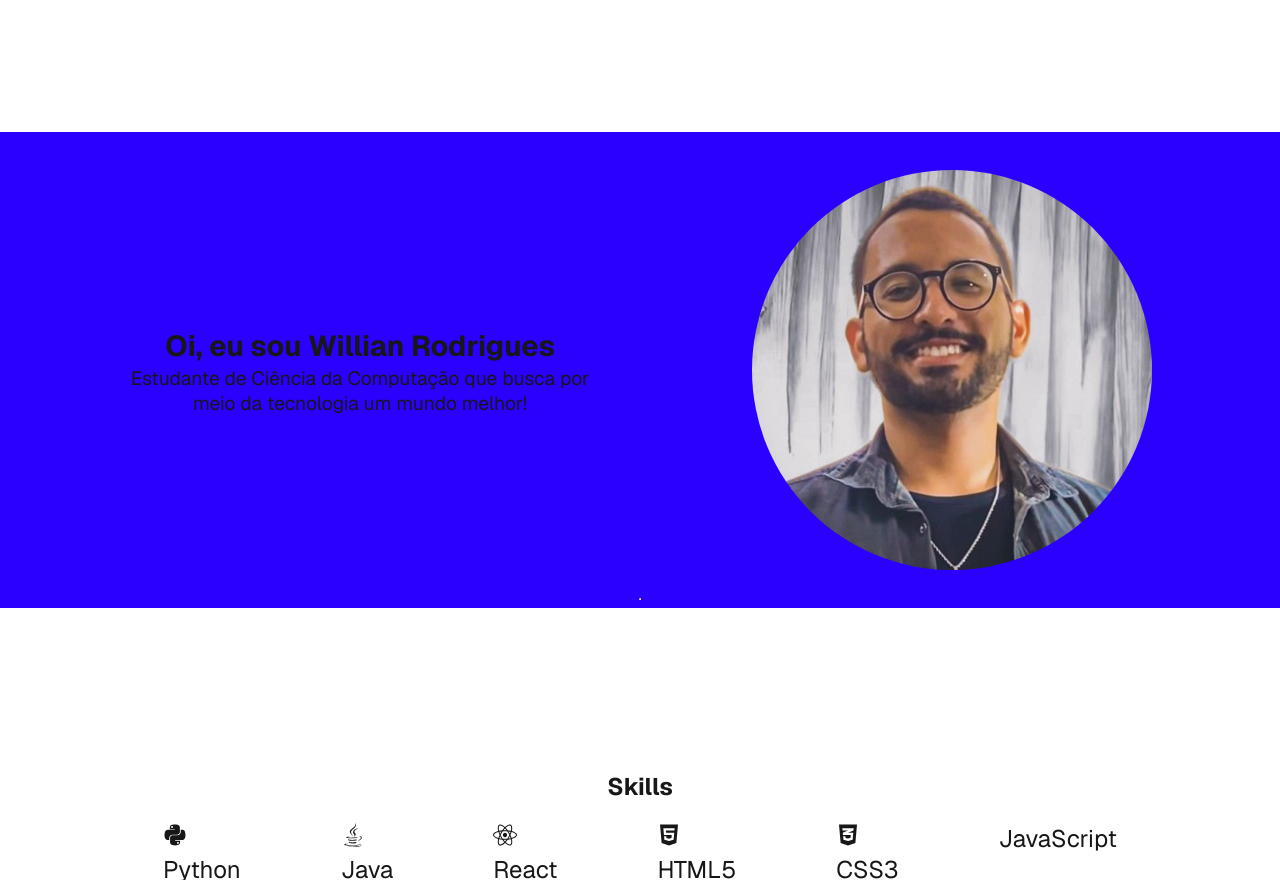
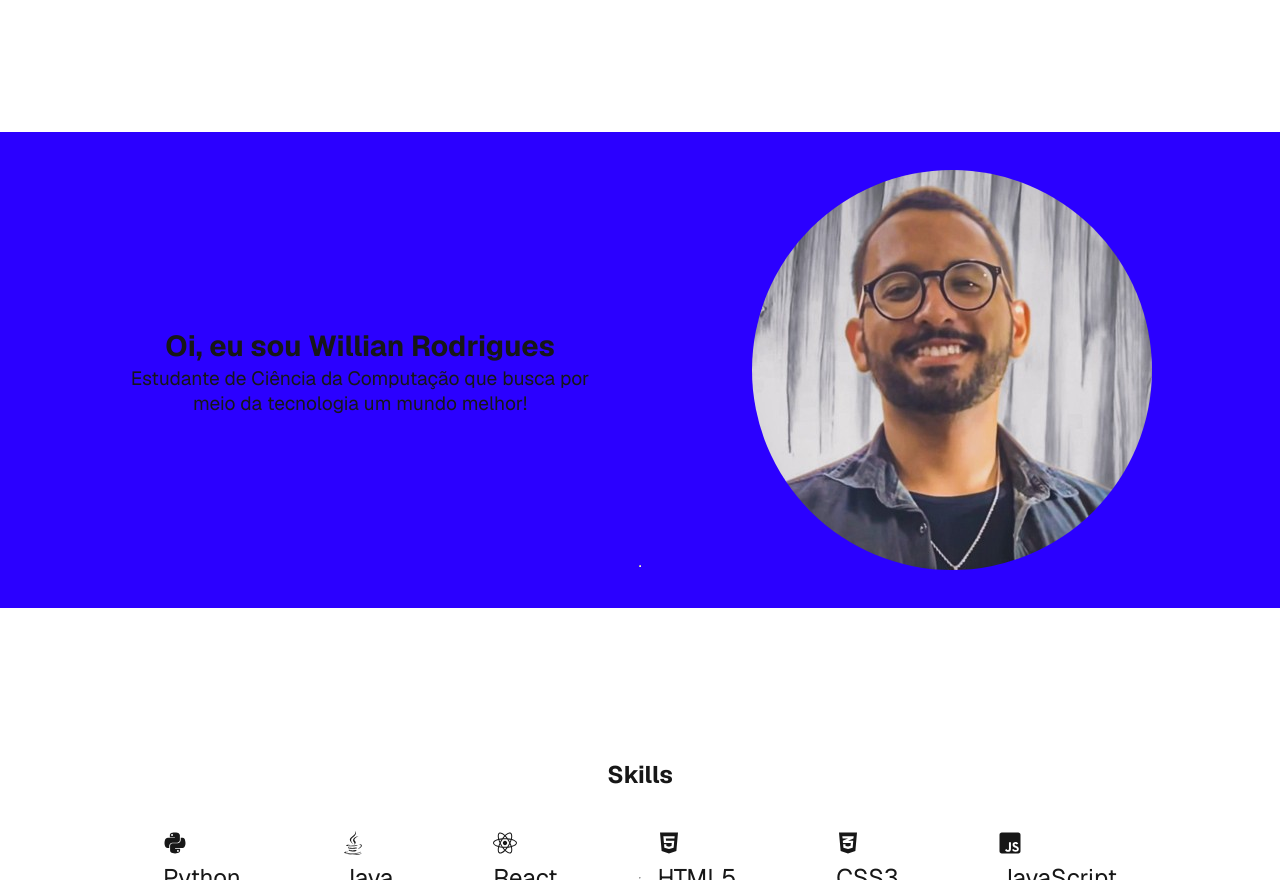
Before and after one commit to Williansilva2207/Portifolio, a Next.js app in the folder portifolio/: page / in a window 1280 px wide. Built offline with nearby package versions, Linux system fonts and the light colour scheme.

Commit message:
Icons att

```diff
--- a/portifolio/app/page.js
+++ b/portifolio/app/page.js
@@ -7,6 +7,8 @@ export default function Home() {
       <Apresentation />
       <hr></hr>
       <AboutMe />
+      <hr></hr>
+
     </main>
 
   );
--- a/portifolio/components/AboutMe.js
+++ b/portifolio/components/AboutMe.js
@@ -1,5 +1,5 @@
 import style from "./aboutme.module.css"
-import { FaPython, FaJava,  FaReact, FaHtml5, FaCss3Alt,  } from "react-icons/fa";
+import { FaPython, FaJava,  FaReact, FaHtml5, FaCss3Alt, FaJsSquare } from "react-icons/fa";
 export function AboutMe(){
     return(
     <section className = {style.AboutMe}>
@@ -12,9 +12,7 @@ export function AboutMe(){
             <li className={style.li}><FaReact /> React </li>
             <li className={style.li}><FaHtml5 /> HTML5 </li>
             <li className={style.li}><FaCss3Alt /> CSS3 </li>
-            <li className={style.li}> JavaScript </li>
-
-
+            <li className={style.li}><FaJsSquare />JavaScript </li>
         </ul>
 
       </section>
--- a/portifolio/components/aboutme.module.css
+++ b/portifolio/components/aboutme.module.css
@@ -4,12 +4,16 @@
     padding-right: 10%;
     padding-top: 3%;
     padding-bottom: 3%;
+    margin-top: 10%;
 
 
 }
 .listaSkills{
     display: flex;
     list-style: none;
+    justify-content: center;
+    align-items: center;
+
 }
 .skill{
     display: block;
@@ -18,6 +22,7 @@
 
 }
 .li{
+    margin-top: 20px;
     padding-left: 50px;
     padding-right: 50px;
     font-size: 150%;
```
